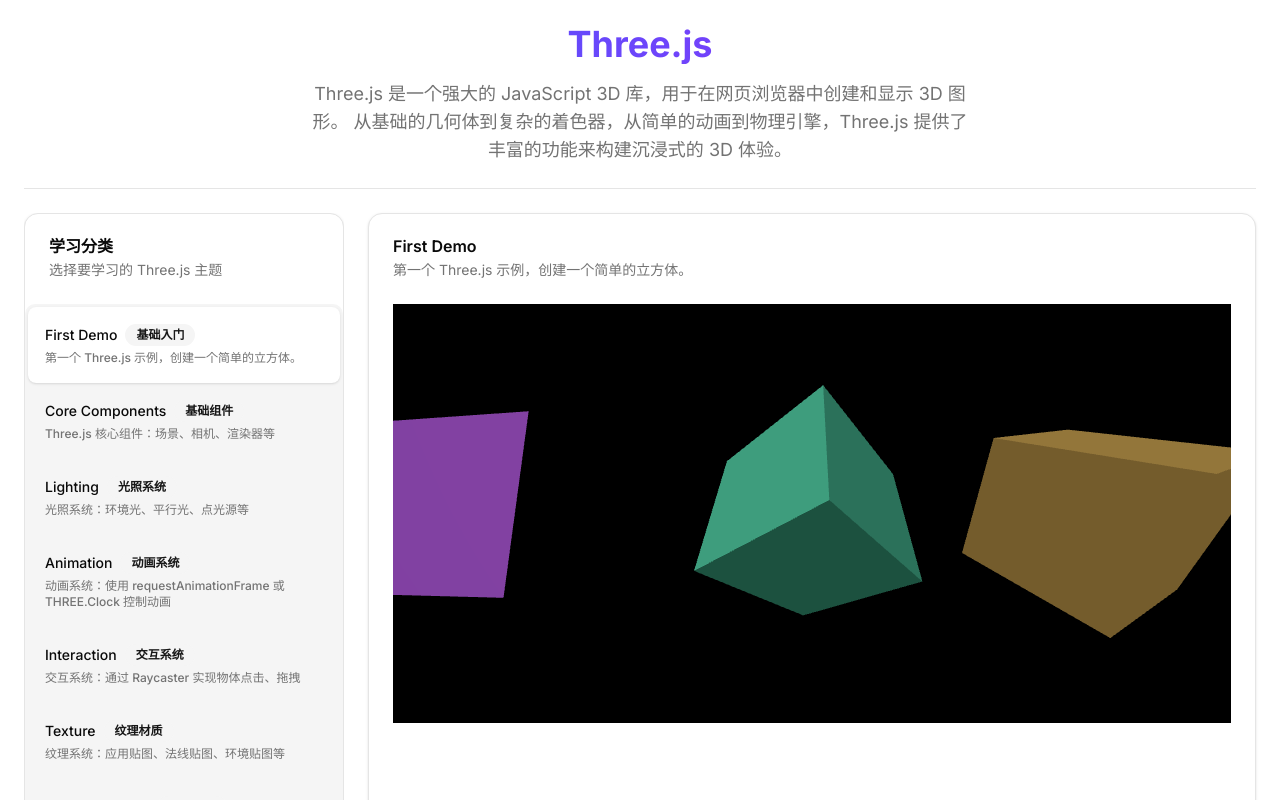
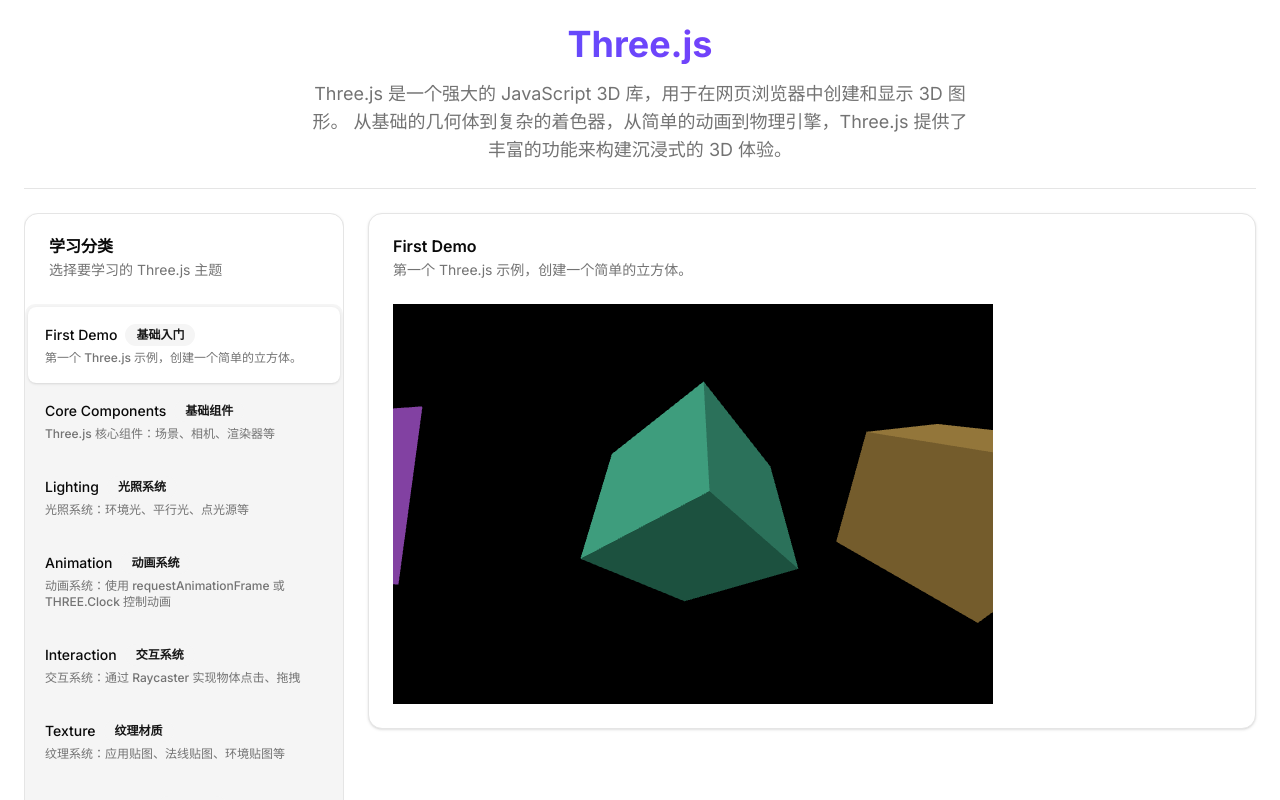
Before and after one commit to chengeheng/NextStack, a Next.js app: page /threejs in a window 1280 px wide. Shown: the top 800 px of the page. Built offline with nearby package versions, Linux system fonts and the light colour scheme.

Commit message:
:lipstick: style: update threejs page style

```diff
--- a/client/components/three/ThreeDemoPanel.tsx
+++ b/client/components/three/ThreeDemoPanel.tsx
@@ -34,18 +34,20 @@
   const desc = subDemo?.desc || mainDemo.desc;
 
   return (
-    <div className="h-full">
+    <div className="flex flex-col">
       {DemoCmp ? (
-        <DemoCmp label={label} desc={desc} />
+        <div className="flex-1 min-h-0">
+          <DemoCmp label={label} desc={desc} />
+        </div>
       ) : (
-        <Card className="h-full">
-          <CardHeader>
+        <Card className="flex flex-col">
+          <CardHeader className="flex-shrink-0">
             <CardTitle>{label}</CardTitle>
             <CardDescription>{desc}</CardDescription>
           </CardHeader>
-          <CardContent className="flex-1 p-0">
-            <div className="h-full p-6">
-              <div className="flex items-center justify-center h-full text-muted-foreground">
+          <CardContent className="flex-1 p-0 min-h-0">
+            <div className="p-6">
+              <div className="flex items-center justify-center text-muted-foreground">
                 {label} 的演示示例将在这里显示
               </div>
             </div>
--- a/client/components/three/ThreeMainList.tsx
+++ b/client/components/three/ThreeMainList.tsx
@@ -21,25 +21,41 @@
   onSelect: (key: string) => void;
 };
 
-const ThreeMainList = ({ demos, selected, onSelect }: Props) => (
-  <Card>
-    <CardHeader>
+const ThreeMainList = ({ demos, selected, onSelect }: Props) => {
+  const handleTabClick = (value: string) => {
+    // 无论是否相同，都触发onSelect
+    onSelect(value);
+  };
+
+  return (
+    <Card className="flex flex-col">
+      <CardHeader className="flex-shrink-0">
         <CardTitle>学习分类</CardTitle>
         <CardDescription>选择要学习的 Three.js 主题</CardDescription>
       </CardHeader>
-    <CardContent className="p-0">
-      <Tabs value={selected} onValueChange={onSelect} className="w-full">
-        <TabsList className="grid w-full grid-cols-1 h-auto flex-col">
+      <CardContent className="p-0 flex-1 overflow-x-hidden">
+        <Tabs
+          value={selected}
+          onValueChange={onSelect}
+          className="w-full h-full flex flex-col"
+        >
+          <TabsList className="grid w-full grid-cols-1 h-auto flex-col overflow-y-auto">
             {demos.map((demo) => (
               <TabsTrigger
                 key={demo.key}
                 value={demo.key}
-              className="justify-start h-auto p-4 text-left whitespace-normal"
+                className="justify-start h-auto p-4 text-left whitespace-normal cursor-pointer"
+                onClick={() => handleTabClick(demo.key)}
               >
                 <div className="flex flex-col items-start gap-1 w-full min-w-0">
                   <div className="flex items-center gap-2 w-full">
-                  <span className="font-medium break-words">{demo.label}</span>
-                  <Badge variant="secondary" className="text-xs flex-shrink-0">
+                    <span className="font-medium break-words">
+                      {demo.label}
+                    </span>
+                    <Badge
+                      variant="secondary"
+                      className="text-xs flex-shrink-0"
+                    >
                       {demo.category}
                     </Badge>
                   </div>
@@ -54,4 +70,5 @@
       </CardContent>
     </Card>
   );
+};
 export default ThreeMainList;
--- a/client/components/three/ThreePage.tsx
+++ b/client/components/three/ThreePage.tsx
@@ -35,6 +35,7 @@
     useState<string>("first-demo");
   const [selectedSubDemo, setSelectedSubDemo] = useState<string | null>(null);
   const [isInSubMenu, setIsInSubMenu] = useState(false);
+  const [lastSubDemo, setLastSubDemo] = useState<string | null>(null);
 
   const demos: MainDemo[] = [
     {
@@ -287,10 +288,19 @@
   const handleMainDemoChange = (value: string) => {
     const demo = demos.find((d) => d.key === value);
     if (demo?.subDemos && demo.subDemos.length > 0) {
-      // 如果有子菜单，切换到子菜单并默认选中第一个
+      // 如果有子菜单，切换到子菜单
       setSelectedMainDemo(value);
+
+      // 如果是从子菜单返回，并且点击的是同一个父级菜单，恢复之前的子菜单选择
+      if (value === selectedMainDemo && lastSubDemo) {
+        setSelectedSubDemo(lastSubDemo);
+        setIsInSubMenu(true);
+      } else {
+        // 否则默认选中第一个子菜单
         setSelectedSubDemo(demo.subDemos[0].key);
+        setLastSubDemo(demo.subDemos[0].key);
         setIsInSubMenu(true);
+      }
     } else {
       // 如果没有子菜单，直接显示主demo
       setSelectedMainDemo(value);
@@ -301,6 +311,7 @@
 
   const handleSubDemoChange = (value: string) => {
     setSelectedSubDemo(value);
+    setLastSubDemo(value);
   };
 
   const handleBack = () => {
@@ -308,74 +319,49 @@
     setSelectedSubDemo(null);
   };
 
-  const slideVariants = {
-    enter: (direction: number) => ({
-      x: direction > 0 ? 50 : -50,
-      opacity: 0,
-    }),
-    center: {
-      zIndex: 1,
-      x: 0,
-      opacity: 1,
-    },
-    exit: (direction: number) => ({
-      zIndex: 0,
-      x: direction < 0 ? 50 : -50,
-      opacity: 0,
-    }),
-  };
-
   return (
-    <div className="w-full h-full flex flex-col gap-6 p-6">
+    <div className="w-full flex flex-col gap-6 p-6">
       <ThreeHeader />
       <Separator />
 
-      <div className="flex-1 flex gap-6 min-h-0">
+      <div className="flex-1 flex gap-6">
         <div className="w-80 flex-shrink-0 overflow-hidden">
-          <AnimatePresence mode="wait">
-            {!isInSubMenu ? (
+          <div className="relative flex">
+            {/* 主菜单 - 始终在左侧 */}
             <motion.div
-                key="main-list"
-                custom={1}
-                variants={slideVariants}
-                initial="enter"
-                animate="center"
-                exit="exit"
+              className="inset-0 flex gap-[6px]"
+              animate={{
+                x: isInSubMenu ? "calc(-50% - 3px)" : "0%",
+                // 或者使用精确的像素值：x: isInSubMenu ? "-403px" : "0px" (320px + 3px)
+              }}
               transition={{
-                  x: { type: "spring", stiffness: 400, damping: 40 },
-                  opacity: { duration: 0.15 },
+                type: "spring",
+                stiffness: 300,
+                damping: 30,
               }}
-                className="w-full"
             >
+              <div className="w-80">
                 <ThreeMainList
                   demos={demos}
                   selected={selectedMainDemo}
                   onSelect={handleMainDemoChange}
                 />
-              </motion.div>
-            ) : (
-              <motion.div
-                key="sub-list"
-                custom={-1}
-                variants={slideVariants}
-                initial="enter"
-                animate="center"
-                exit="exit"
-                transition={{
-                  x: { type: "spring", stiffness: 400, damping: 40 },
-                  opacity: { duration: 0.15 },
-                }}
-                className="w-full"
-              >
+              </div>
+              <div className="w-80">
+                {hasSubDemos ? (
                   <ThreeSubList
                     subDemos={selectedDemo?.subDemos || []}
                     selected={selectedSubDemo || ""}
                     onSelect={handleSubDemoChange}
                     onBack={handleBack}
                   />
+                ) : (
+                  // 占位内容，确保动画正常工作
+                  <div className="w-full bg-background" />
+                )}
+              </div>
             </motion.div>
-            )}
-          </AnimatePresence>
+          </div>
         </div>
 
         <div className="flex-1">
--- a/client/components/three/ThreeSubList.tsx
+++ b/client/components/three/ThreeSubList.tsx
@@ -22,19 +22,24 @@
 };
 
 const ThreeSubList = ({ subDemos, selected, onSelect, onBack }: Props) => (
-  <Card>
-    <CardHeader className="flex flex-row items-center gap-2">
-      <Button variant="ghost" size="icon" onClick={onBack} className="mr-2">
+  <Card className="flex flex-col">
+    <CardHeader className="flex flex-row items-center gap-2 flex-shrink-0">
+      <Button
+        variant="ghost"
+        size="icon"
+        onClick={onBack}
+        className="mr-2 cursor-pointer"
+      >
         <ArrowLeft className="w-5 h-5" />
       </Button>
       <CardTitle>选择具体的示例</CardTitle>
     </CardHeader>
-    <CardContent className="space-y-2">
+    <CardContent className="space-y-2 flex-1 overflow-y-auto">
       {subDemos.map((subDemo) => (
         <Button
           key={subDemo.key}
           variant={selected === subDemo.key ? "default" : "outline"}
-          className="w-full justify-start h-auto p-3 text-left whitespace-normal"
+          className="w-full justify-start h-auto p-3 text-left whitespace-normal cursor-pointer"
           onClick={() => onSelect(subDemo.key)}
         >
           <div className="flex flex-col items-start gap-1 w-full min-w-0">
--- a/client/components/three/demo/coreComponents.tsx
+++ b/client/components/three/demo/coreComponents.tsx
@@ -92,12 +92,13 @@
   };
 
   return (
-    <Card className="w-full h-full">
-      <CardHeader>
+    <Card className="w-full h-full flex flex-col">
+      <CardHeader className="flex-shrink-0">
         <CardTitle>{label}</CardTitle>
         <CardDescription>{desc}</CardDescription>
       </CardHeader>
-      <CardContent className="flex flex-col gap-6">
+      <CardContent className="flex-1 p-6 flex flex-col gap-6 min-h-0">
+        <div className="flex-shrink-0">
           <Select onValueChange={handleSelectChange}>
             <SelectTrigger className="w-[180px]">
               <SelectValue placeholder="Select a Demo" />
@@ -123,7 +124,10 @@
               </SelectGroup>
             </SelectContent>
           </Select>
-        <canvas ref={canvasRef} className="w-full"></canvas>
+        </div>
+        <div className="flex-1 min-h-0">
+          <canvas ref={canvasRef} className="w-full h-full"></canvas>
+        </div>
       </CardContent>
     </Card>
   );
--- a/client/components/three/demo/firstDemo.tsx
+++ b/client/components/three/demo/firstDemo.tsx
@@ -111,13 +111,13 @@
   }, []);
 
   return (
-    <Card className="w-full h-full">
-      <CardHeader>
+    <Card className="w-full h-full flex flex-col">
+      <CardHeader className="flex-shrink-0">
         <CardTitle>{label}</CardTitle>
         <CardDescription>{desc}</CardDescription>
       </CardHeader>
-      <CardContent>
-        <canvas ref={canvasRef} className="w-full"></canvas>
+      <CardContent className="flex-1 px-6 min-h-0">
+        <canvas ref={canvasRef} className="w-[600px] h-[400px]"></canvas>
       </CardContent>
     </Card>
   );
--- a/client/components/three/demo/secondDemo.tsx
+++ /dev/null
@@ -1,14 +0,0 @@
-import { Card, CardContent, CardHeader, CardTitle } from "@/components/ui/card";
-const SecondDemo = () => {
-  return (
-    <Card>
-      <CardHeader>
-        <CardTitle>Test Page</CardTitle>
-      </CardHeader>
-      <CardContent>
-        <div>Test Page</div>
-      </CardContent>
-    </Card>
-  );
-};
-export default SecondDemo;
```
Lines whose indentation alone changed are shown as unchanged.
